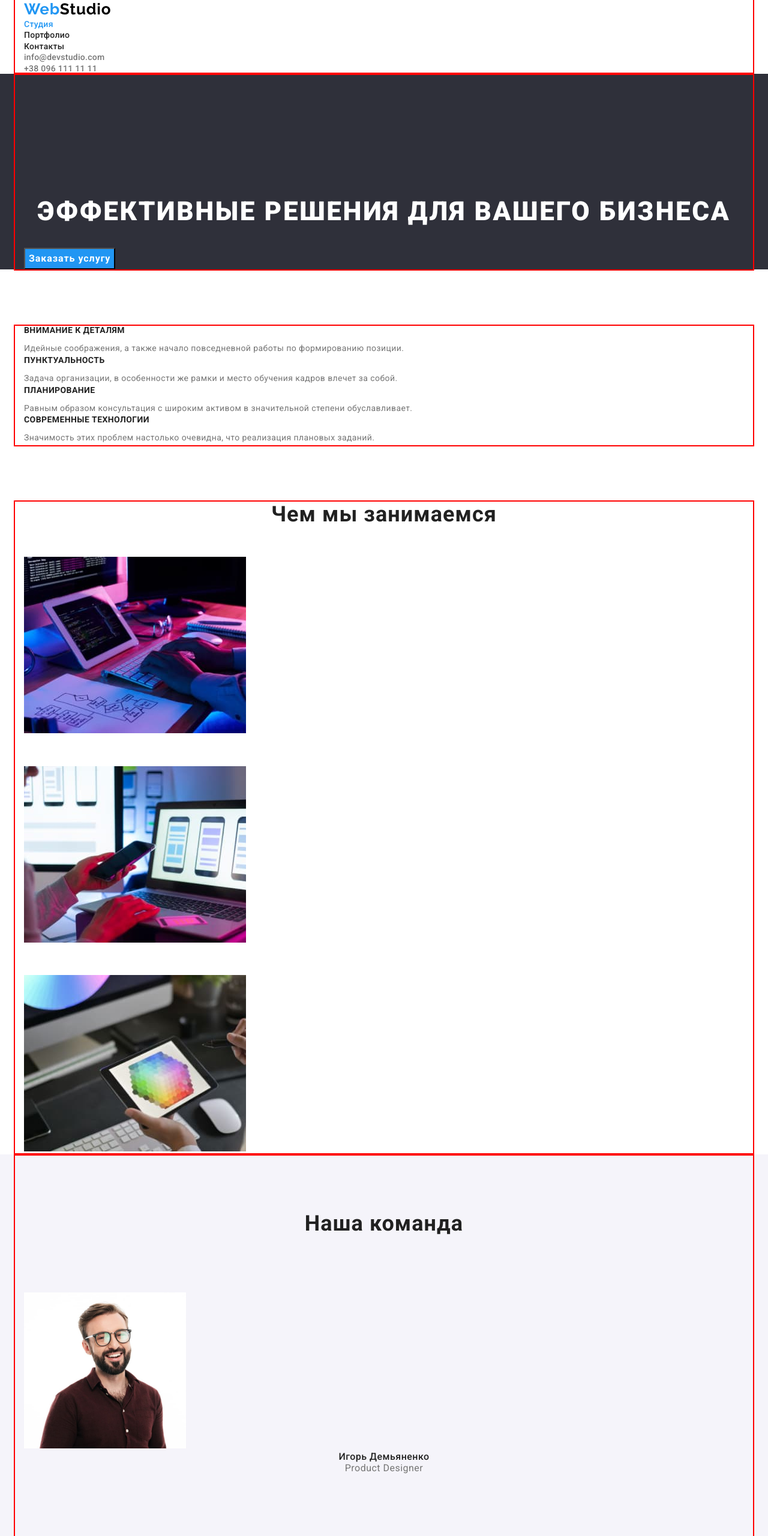
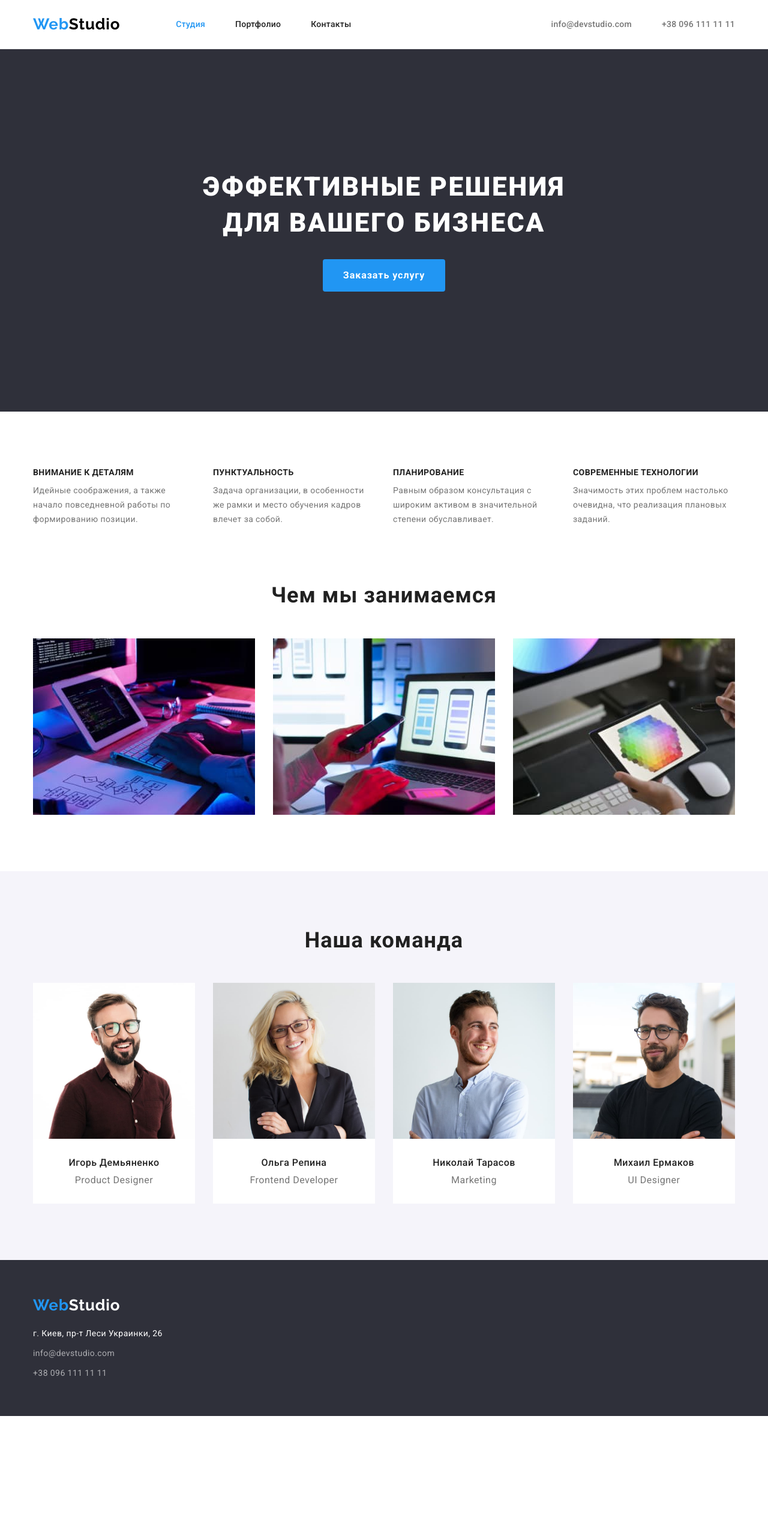
Before and after one commit to Kateryna-01/goit-markup-hw-03, a plain HTML site: page index.html in a window 1280 px wide. Shown: the top 2560 px of the page at 60% size. After the commit the page ends 2360 px from the top, so only its background shows below. Drawn offline with nearby package versions, Linux system fonts and the light colour scheme.

Commit message:
flex-box

```diff
--- a/css/styles.css
+++ b/css/styles.css
@@ -6,20 +6,19 @@
 
 .body{
     font-family:'Roboto', sans-serif;
-    color: var(--color-text);
+
 }
 
 .container{
         /* width: 100%;
         max-width: 1200px; */
-        width: 1200px;
+        width: 1170px;
         margin-left: auto;
         margin-right: auto;
         padding-left: 15px;
         padding-right: 15px;
-        outline: 2px solid red;
+}
 
-}
 p,
 h1,
 h2,
@@ -30,12 +29,15 @@ h6 {
         margin: 0;
 }
 
-ul,
-ol {
+ul{
         margin: 0;
         padding-left: 0;
 }
-/*-------------------HEADER-------------------*/
+
+img {
+       display: block;
+}
+
 .list{
     list-style: none;
 }
@@ -56,7 +58,35 @@ ol {
     clip-path: inset(50%);
     margin: -1px;
 }
+
+.section{
+        padding-bottom: 94px;
+        padding-top: 94px;
+}
+
+/*-------------------HEADER-------------------*/
+.header-nav {
+        display: flex;
+}
+.header-list {
+        display: flex;
+        align-items: center;
+        gap: 50px;
+}
+
+.header > .container{
+        display: flex;
+
+}
+
+.header{
+        padding-top: 25px;
+        padding-bottom: 25px;
+        border-bottom: #ECECEC 1px solid;
+}
+
 .header-logo{
+        margin-right: 93px;
         font-family: 'Raleway';
         font-style: normal;
         font-weight: 700;
@@ -65,7 +95,9 @@ ol {
         letter-spacing: 0.03em;
         color: #000000;
 }
+
 .logo-web{
+
         font-family: 'Raleway';
         font-style: normal;
         font-weight: 700;
@@ -75,6 +107,9 @@ ol {
         color: var(--color-link);
 }
 .header-link{
+        padding-top: 32px;
+        padding-bottom: 32px;
+
         font-weight: 500;
         font-size: 14px;
         line-height: 1.14;
@@ -91,6 +126,9 @@ color: var(--color-link);
 }
 .header-mailto,
 .header-tel{
+        padding-top: 32px;
+        padding-bottom: 32px;
+
         font-weight: 500;
         font-size: 14px;
         line-height: 1.14;
@@ -111,11 +149,16 @@ color: var(--color-link);
 
 .hero{
         background-color:#2F303A ;
+        padding-top: 200px;
+        padding-bottom: 200px;
 }
 
 .hero-title{
-        padding-top: 200px;
         margin-bottom: 30px;
+        margin-right: auto;
+        margin-left: auto;
+        width: 696px;
+
         font-weight: 900;
         font-size: 44px;
         line-height: 1.36;
@@ -124,8 +167,14 @@ color: var(--color-link);
         text-transform: uppercase;
         color: #FFFFFF;
 }
+
 .hero-btn{
         display: inline-block;
+        margin: 0 auto;
+        padding: 10px 32px;
+        border-color: transparent;
+        border-radius: 4px;
+
         font-weight: 700;
         font-size: 16px;
         line-height: 1.88;
@@ -141,10 +190,22 @@ color: var(--color-link);
 .hero-btn:focus{
         background-color: #188CE8;
 }
-.benefits{
-        margin-top: 94px;
+
+.benefits-list{
+        display: flex;
 }
-.benefits-title{
+
+.benefits-item{
+        width: 270px;
+        margin-right: 30px;
+}
+
+.benefits-item:nth-child(4n){
+        margin-right: 0;
+}
+
+.benefits-title {
+        Font style: Bold;
         font-size: 14px;
         line-height: 1.14;
         letter-spacing: 0.03em;
@@ -153,6 +214,7 @@ color: var(--color-link);
 }
 .benefits-text{
         margin-top: 10px;
+
         font-size: 14px;
         line-height: 1.71;
         letter-spacing: 0.03em;
@@ -160,25 +222,35 @@ color: var(--color-link);
 }
 
 .about{
-        margin-top: 94px;
+        padding-bottom: 94px;
 }
-.about-item{
-        margin-top: 50px;
-}
+
 .about-title{
+        margin-bottom: 50px;
+
         font-size: 36px;
         line-height: 1.17;
         text-align: center;
         letter-spacing: 0.03em;
         color: var(--color-title);
 }
+.about-list{
+        display: flex;
+        gap: 30px;
+}
 
 .team{
         background-color: #F5F4FA;
 }
 
+
+.team-list{
+        display: flex;
+        gap: 30px;
+}
+
 .team-title{
-        padding-top: 94px;
+        margin-bottom: 50px;
         font-size: 36px;
         line-height: 1.17;
         text-align: center;
@@ -186,8 +258,14 @@ color: var(--color-link);
         color: var(--color-title);
 }
 .team-item{
-        padding-bottom: 94px;
-        padding-top: 94px;
+        background-color: #FFFFFF;
+}
+
+.team-item > img{
+        margin-bottom: 30px;
+}
+.team-item > h3{
+        margin-bottom: 10px;
 }
 
 .team-name{
@@ -200,6 +278,7 @@ color: var(--color-link);
 }
 
 .team-text{
+        margin-bottom: 30px;
         font-size: 16px;
         line-height: 1.19;
         text-align: center;
@@ -209,6 +288,8 @@ color: var(--color-link);
 
 /*-------------------------FOOTER---------------*/
 .footer{
+        padding-top: 60px;
+        padding-bottom: 60px;
         background-color: #2F303A;
 }
 .link-addres{
@@ -217,6 +298,12 @@ color: var(--color-link);
         line-height: 1.71;
         letter-spacing: 0.03em;
         color: #FFFFFF;
+}
+.footer-item{
+        margin-bottom: 9px
+}
+.footer-item:nth-last-child(-n+1){
+        margin-bottom: 0;
 }
 
 .footer-mailto,
@@ -235,15 +322,30 @@ color: var(--color-link);
 .footer-tel:focus {
     color:#FFFFFF ;
 }
-.footer-list{
-        padding-bottom: 60px;
-}
+
 
 /*-------------------------PORTFOLIO---------------*/
+
 .header-link-portfolio{
         color: #2196F3;
 }
+
+.portfolio-btn-list{
+        display: flex;
+        justify-content: center;
+        gap: 8px;
+}
+
+.box-portfolio{
+        padding: 20px 24px;
+        border: #EEEEEE 1px solid;
+        }
+
+
 .portfolio-btn{
+        margin-bottom: 50px;
+        padding: 6px 22px;
+
         font-weight: 500;
         font-size: 16px;
         line-height: 1.62;
@@ -252,8 +354,11 @@ color: var(--color-link);
         color: var(--color-title);
         cursor: pointer;
         background-color: #F5F4FA;
+        border-radius: 4px;
+        border-color: transparent;
 }
-.portfolio-btn-all{
+
+.all{
         font-weight: 500;
         font-size: 16px;
         line-height: 1.62;
@@ -268,26 +373,39 @@ color: var(--color-link);
     color: #FFFFFF;
     background-color: #2196F3;
 }
+
 .portfolio-title-name{
+        margin-bottom: 4px;
+
         font-size: 18px;
         line-height: 2;
         letter-spacing: 0.06em;
         color: var(--color-title);
         cursor: pointer;
 }
+
 .portfolio-text{
         font-size: 16px;
         line-height: 1.88;
         letter-spacing: 0.03em;
         cursor: pointer;
+        color: var(--color-text);
 }
 .portfolio-img{
         cursor: pointer;
 }
+
+.portfolio-img-list{
+        display: flex;
+        flex-wrap: wrap;
+        gap: 30px;
+}
+
+
 .header-logo-footer{
+        margin-bottom: 20px;
         display: inline-block;
-        padding-top: 60px;
-        margin-bottom: 20px;
+
         font-family: 'Raleway';
         font-style: normal;
         font-weight: 700;
--- a/index.html
+++ b/index.html
@@ -41,7 +41,7 @@
             </div>
         </section>
 
-        <section class="benefits">
+        <section class="benefits section">
             <div class="container">
             <h2 class="visually-hidden">Преимущества</h2>
             <ul class="benefits-list list">
@@ -82,7 +82,7 @@
             </div>
         </section>
 
-        <section class="team">
+        <section class="team section">
             <div class="container">
             <h2 class="team-title">Наша команда</h2>
             <ul class="team-list list">
```
Also changed, not shown: portfolio.html (+19 -19 lines). Lines whose indentation alone changed are shown as unchanged.
